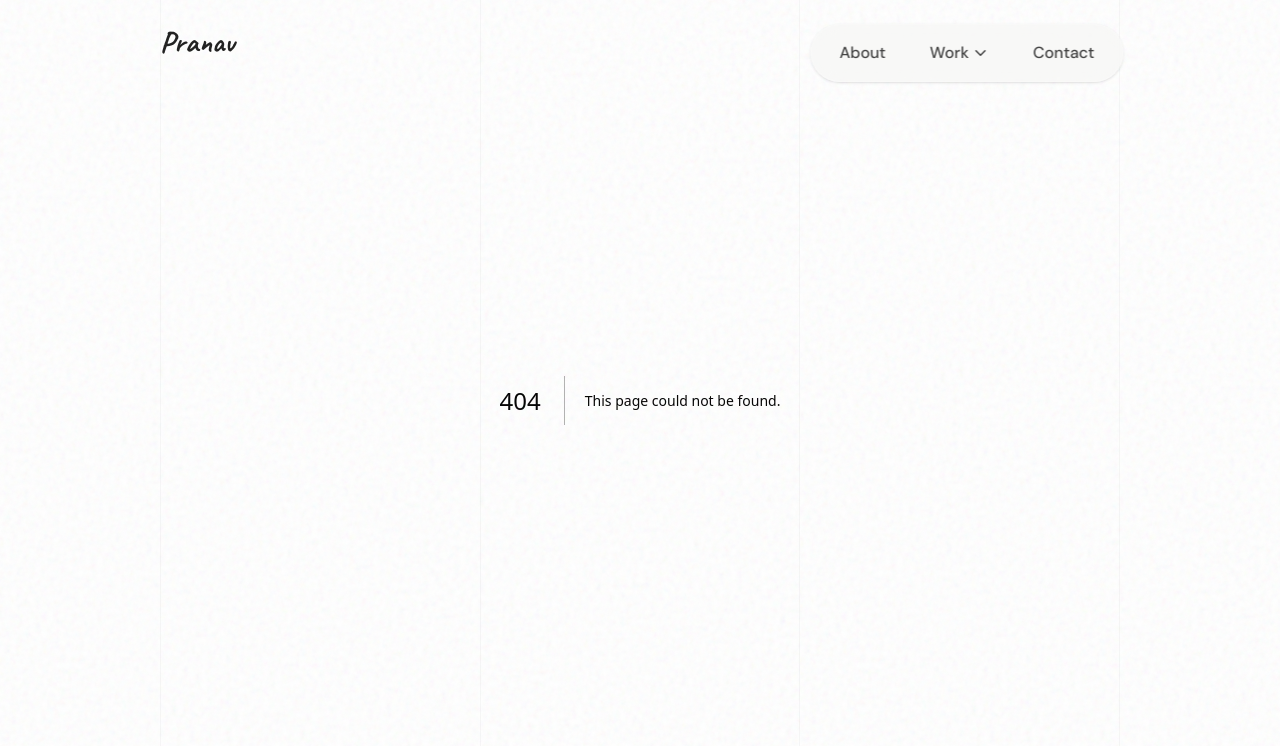
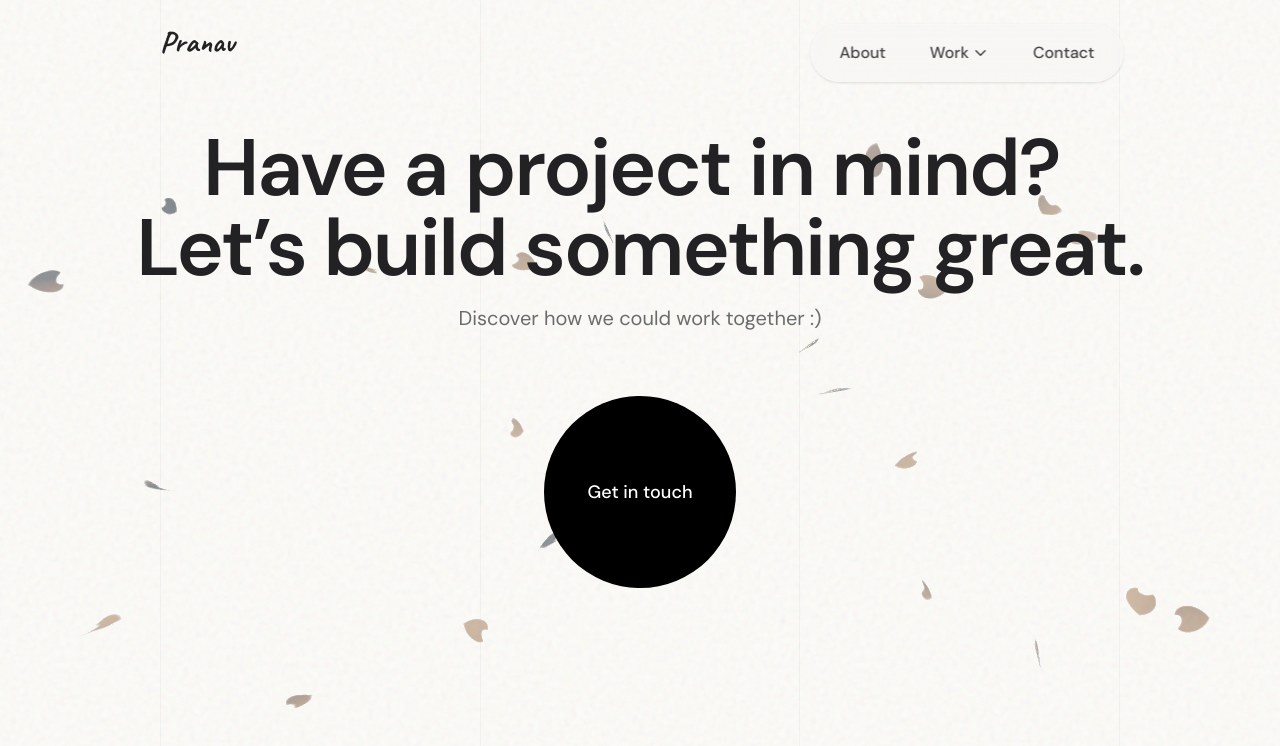
Before and after one commit to VHPranav/Portfilio_Pranav, a Next.js app: page /contact in a window 1280 px wide. Before the commit this address had no page. Shown: the top 746 px of the page. Built offline with nearby package versions, Linux system fonts and the light colour scheme.

Commit message:
contact added

```diff
--- /dev/null
+++ b/app/contact/page.tsx
@@ -0,0 +1,7 @@
+import CTA from "@/components/contact"
+
+export default function ContactPage() {
+    return (
+        <CTA />
+    )
+}
--- /dev/null
+++ b/components/contact.tsx
@@ -0,0 +1,55 @@
+"use client"
+
+import { useState } from "react"
+import { TextAnimate } from "./ui/text-animate"
+import AutumnBreeze from "./ui/autmn-breeze"
+import LeafBurst from "./ui/leaf-burst"
+import { useRouter } from "next/navigation"
+
+export default function CTA() {
+    const [isExploding, setIsExploding] = useState(false)
+    const router = useRouter()
+
+    const handleGetInTouch = () => {
+        setIsExploding(true)
+        setTimeout(() => {
+            window.open("https://calendly.com/pranavvh778/portfolio", "_blank")
+            setIsExploding(false)
+        }, 500) // 2.5s delay for animation
+    }
+
+    return (
+        <section className="w-full py-32 px-6 relative overflow-hidden ">
+            {/* Background Effect */}
+            <AutumnBreeze />
+
+            {/* Burst Effect */}
+            {isExploding && <LeafBurst />}
+
+            <div className="max-w-5xl mx-auto flex flex-col items-center justify-center text-center relative z-10">
+                <TextAnimate
+                    as="h2"
+                    className="text-6xl md:text-[80px] font-semibold text-[#222224] tracking-tight mb-4"
+                    animation="blurInUp"
+                >
+                    Have a project in mind? Let’s build something great.
+                </TextAnimate>
+
+                <TextAnimate
+                    as="p"
+                    className="text-[#6B6B6B] text-lg md:text-xl font-normal mb-16"
+                    animation="blurInUp"
+                    delay={0.2}
+                >
+                    Discover how we could work together :)
+                </TextAnimate>
+
+                <div className="relative group cursor-pointer" onClick={handleGetInTouch}>
+                    <div className="w-40 h-40 md:w-48 md:h-48 rounded-full bg-black flex items-center justify-center transition-transform duration-500 group-hover:scale-110">
+                        <span className="text-white text-lg font-medium">Get in touch</span>
+                    </div>
+                </div>
+            </div>
+        </section>
+    )
+}
--- a/components/navbar.tsx
+++ b/components/navbar.tsx
@@ -89,7 +89,7 @@ export function Navbar() {
 
                     {/* Contact */}
                     <Link
-                        href="#contact"
+                        href="/contact"
                         className="px-5 py-2 text-[#444] hover:text-black font-medium transition-colors rounded-full hover:bg-white/50"
                     >
                         Contact
```
